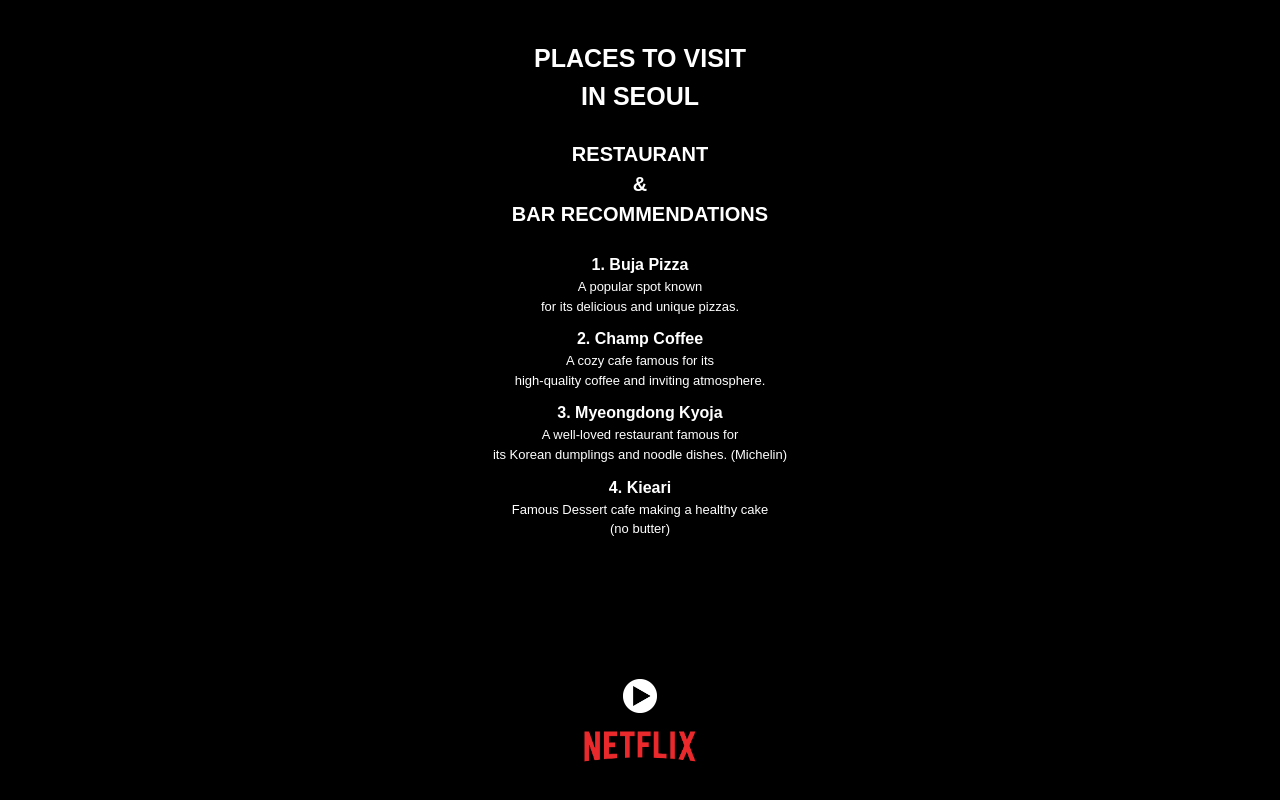
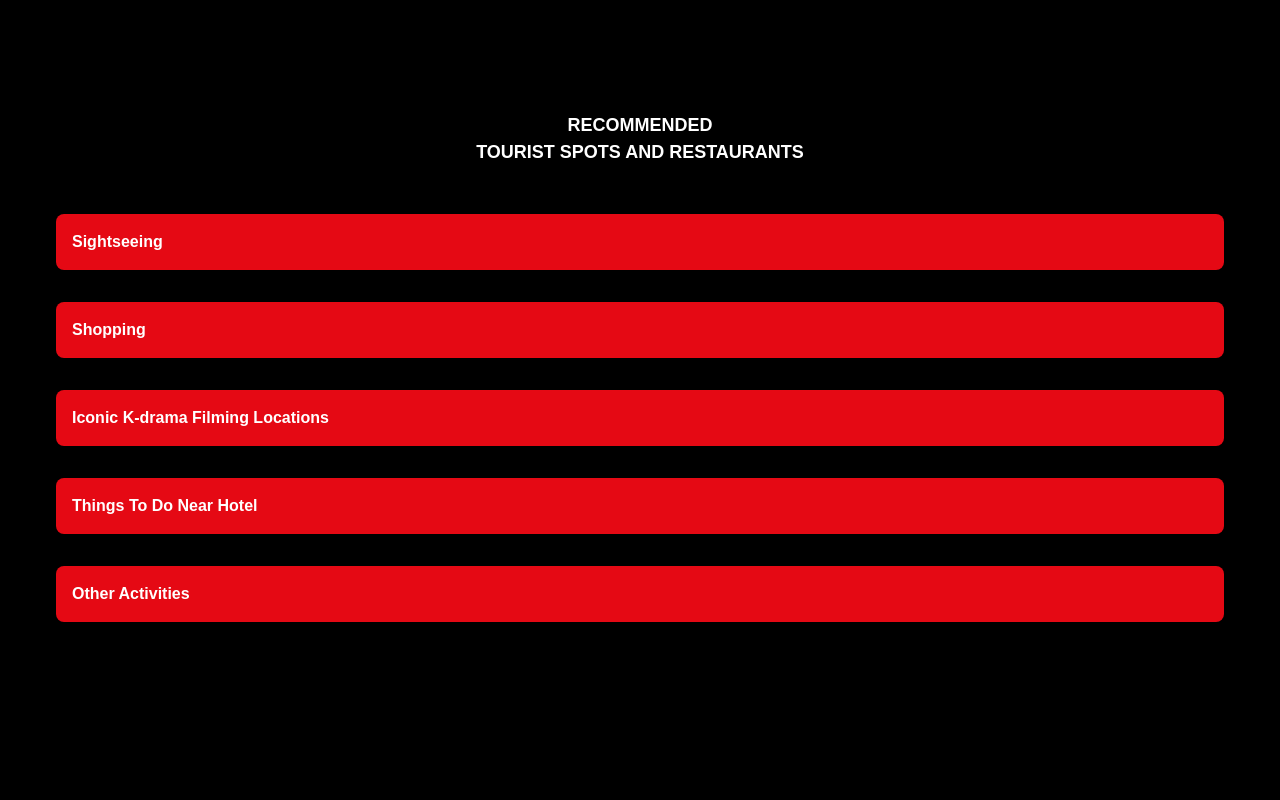
Before and after one commit to jiohjung98/netflix-squid-game-trip, a Next.js app: page /seoul in a window 1280 px wide. Built offline with nearby package versions, Linux system fonts and the light colour scheme; a web font is replaced by a local one.

Commit message:
feat: link, sightseeing

```diff
--- a/src/pages/category/index.tsx
+++ b/src/pages/category/index.tsx
@@ -31,7 +31,7 @@ const CategoryPage = () => {
               <p className="text-white font-bold py-4 px-4 rounded-lg text-left mb-8">Exploring Seoul</p>
             </div>
           </Link>
-          <Link href="https://chat.whatsapp.com/Ip1Hb9q5qr1FFoVVnwmEiv">
+          <Link href="https://chat.whatsapp.com/IjdRl7lZM3z3XNgNaLZXAV">
           <div className="block rounded-lg" style={{ backgroundColor: '#E50914' }}>
             <p className="text-white font-bold py-4 px-4 rounded-lg text-left mb-8">Live Chat with NETFLIX</p>
           </div>
--- a/src/pages/seoul/index.tsx
+++ b/src/pages/seoul/index.tsx
@@ -1,139 +1,180 @@
-import { useState } from 'react';
-import Image from 'next/image';
+// import { useState } from 'react';
+// import Image from 'next/image';
+
+// const ExploringPage = () => {
+//   const [currentPage, setCurrentPage] = useState(1);
+
+//   const nextPage = () => {
+//     setCurrentPage(currentPage + 1);
+//   };
+
+//   const previousPage = () => {
+//     setCurrentPage(currentPage - 1);
+//   };
+
+//   return (
+//     <div className="flex flex-col justify-between items-center h-screen">
+//       <div className="w-[95%] mt-[1.5rem] text-center">
+//         {currentPage === 1 && (
+//           <>
+//             <p className="text-white mt-[1rem] mb-[1.5rem] font-black" style={{ fontSize: '25px' }}>PLACES TO VISIT<br/>IN SEOUL</p>
+//             <div className="netflix-light font-extrabold text-white mb-[1.5rem]" style={{ fontSize: '20px' }}>RESTAURANT<br/>&<br/>BAR RECOMMENDATIONS</div>
+//             <div className="netflix-light font-bold text-white my-auto" style={{ fontSize: '16px' }}>1. Buja Pizza</div>
+//             <div className="netflix-light text-white mb-[0.7rem] font-light" style={{ fontSize: '13px' }}>A popular spot known<br/>for its delicious and unique pizzas.</div>
+
+//             <div className="netflix-light font-bold text-white my-auto" style={{ fontSize: '16px' }}>2. Champ Coffee</div>
+//             <div className="netflix-light text-white mb-[0.7rem] font-light" style={{ fontSize: '13px' }}>A cozy cafe famous for its<br/>high-quality coffee and inviting atmosphere.</div>
+
+//             <div className="netflix-light font-bold text-white my-auto" style={{ fontSize: '16px' }}>3. Myeongdong Kyoja</div>
+//             <div className="netflix-light text-white mb-[0.7rem] font-light" style={{ fontSize: '13px' }}>A well-loved restaurant famous for<br/>its Korean dumplings and noodle dishes. (Michelin)</div>
+
+//             <div className="netflix-light font-bold text-white my-auto" style={{ fontSize: '16px' }}>4. Kieari</div>
+//             <div className="netflix-light text-white mb-[0.7rem] font-light" style={{ fontSize: '13px' }}>Famous Dessert cafe making a healthy cake<br/>(no butter)</div>
+
+//             {/* <div className="netflix-light font-bold text-white my-auto" style={{ fontSize: '16px' }}>5. Bo Market</div>
+//             <div className="netflix-light text-white mb-[0.7rem]" style={{ fontSize: '13px' }}>A trendy market-style venue offering a variety of<br/>food and drink options in a lively atmosphere.</div> */}
+
+//           </>
+//         )}
+//         {currentPage === 2 && (
+//             <>
+//             <p className="text-white mt-[1rem] mb-[1.5rem] font-black" style={{ fontSize: '25px' }}>PLACES TO VISIT<br/>IN SEOUL</p>
+//             <div className="netflix-light font-extrabold text-white mb-[1.5rem]" style={{ fontSize: '20px' }}>TOURIST SPOTS<br/>AROUND THE HOTEL</div>
+//             <div className="netflix-light font-bold text-white my-auto" style={{ fontSize: '16px' }}>1. Hyundai Vinyl & Plastic</div>
+//             <div className="netflix-light text-white mb-[0.7rem] font-light" style={{ fontSize: '13px' }}>An experiential space where you can<br/>freely listen to and handle vinyl records.</div>
+
+//             <div className="netflix-light font-bold text-white my-auto" style={{ fontSize: '16px' }}>2. TAMBURINS Hannam flagship store</div>
+//             <div className="netflix-light text-white mb-[0.7rem] font-light" style={{ fontSize: '13px' }}>The flagship store of TAMBURINS,<br/>a contemporary beauty and lifestyle brand.</div>
+
+//             <div className="netflix-light font-bold text-white my-auto" style={{ fontSize: '16px' }}>3. Leeum Museum of Art</div>
+//             <div className="netflix-light text-white mb-[0.7rem] font-light" style={{ fontSize: '13px' }}>A renowned museum showcasing a mix<br/>of traditional Korean art and contemporary works.</div>
+
+//             <div className="netflix-light font-bold text-white my-auto" style={{ fontSize: '16px' }}>4. NATIONAL MUSEUM OF KOREA</div>
+//             <div className="netflix-light text-white mb-[0.7rem] font-light" style={{ fontSize: '13px' }}>The premier cultural institution showcasing<br/>the rich history and diverese heritage.</div>
+//             <div className='flex flex-col w-full mt-auto'>
+//           </div>
+//           </>
+//         )}
+//         {currentPage === 3 && (
+//            <>
+//            <p className="text-white mt-[1rem] mb-[2.5rem] font-black" style={{ fontSize: '25px' }}>PLACES TO VISIT<br/>IN SEONGSU</p>
+//            <div className="netflix-light font-bold text-white my-auto" style={{ fontSize: '16px' }}>1. Dior Seongsu</div>
+//            <div className="netflix-light text-white mb-[0.7rem] font-light" style={{ fontSize: '13px' }}>Gorgeous boutique café from Dior</div>
+
+//            <div className="netflix-light font-bold text-white my-auto" style={{ fontSize: '16px' }}>2. SM Entertainment</div>
+//            <div className="netflix-light text-white mb-[0.7rem] font-light" style={{ fontSize: '13px' }}>Experiential space for K-POP Entertainment</div>
+
+//            <div className="netflix-light font-bold text-white my-auto" style={{ fontSize: '16px' }}>3. Satur The T-Shirt Shop Pop-Up</div>
+//            <div className="netflix-light text-white mb-[0.7rem] font-light" style={{ fontSize: '13px' }}>A pop-up for Satur graphic<br/>tees with a vintage LP vibe</div>
+
+//            <div className="netflix-light font-bold text-white my-auto" style={{ fontSize: '16px' }}>4. Jayeondo Salted Bakery</div>
+//            <div className="netflix-light text-white mb-[0.7rem] font-light" style={{ fontSize: '13px' }}>The hottest bakery with salted bread</div>
+
+//            <div className="netflix-light font-bold text-white my-auto" style={{ fontSize: '16px' }}>5. Nudecake Seongsu</div>
+//            <div className="netflix-light text-white mb-[0.7rem] font-light" style={{ fontSize: '13px' }}>A museum concept dessert<br/>café that even impresses</div>
+
+//          </>
+//         )}
+//       </div>
+//       <div className="w-full flex flex-col justify-center items-center pb-[1.5rem]">
+//       <div className='flex flex-col w-full mt-auto'>
+//       {currentPage === 2 && (
+//       <><a href="https://maps.app.goo.gl/Crscso1JC7vkhEqY6" target="_blank" rel="noopener noreferrer">
+//                           <Image
+//                               className="text-black rounded-lg mx-auto mt-[1rem]"
+//                               src="/location.png"
+//                               alt="Location Button"
+//                               width={100}
+//                               height={100}
+//                               priority />
+//                       </a><div className="netflix-light text-white mb-[0.7rem] text-center" style={{ fontSize: '13px' }}>click here to open maps</div></>
+//       )}
+//         {currentPage === 3 && (
+//            <><a href="https://maps.app.goo.gl/pdsDko7ZEo2vT9Np6" target="_blank" rel="noopener noreferrer">
+//                           <Image
+//                               className="text-black rounded-lg mx-auto mt-[1rem]"
+//                               src="/location.png"
+//                               alt="Location Button"
+//                               width={100}
+//                               height={100}
+//                               priority />
+//                       </a><div className="netflix-light text-white mb-[0.7rem] text-center" style={{ fontSize: '13px' }}>click here to open maps</div></>
+//         )}
+//     </div>
+//         <div className="flex justify-center w-[30%] mx-auto">
+//         {currentPage > 1 && (
+//             <Image
+//               className="text-black rounded-lg py-1 px-2"
+//               src="/previousbutton.png"
+//               alt="Previous Button"
+//               onClick={previousPage}
+//               width={50}
+//               height={50}
+//               priority
+//             />
+//           )}
+//           {currentPage < 3 && (
+//             <Image
+//               className="text-black rounded-lg py-1 px-2"
+//               src="/nextbutton.png"
+//               alt="Next Button"
+//               onClick={nextPage}
+//               width={50}
+//               height={50}
+//               priority
+//             />
+//           )}
+//         </div>
+
+//         <Image
+//           src="/NetflixLogo2.png"
+//           alt="NetflixLogo2 Logo"
+//           className="mx-auto"
+//           width={140}
+//           height={70}
+//           priority
+//         />
+//       </div>
+//     </div>
+//   );
+// };
+
+// export default ExploringPage;
+
+import Link from 'next/link';
 
 const ExploringPage = () => {
-  const [currentPage, setCurrentPage] = useState(1);
-
-  const nextPage = () => {
-    setCurrentPage(currentPage + 1);
-  };
-
-  const previousPage = () => {
-    setCurrentPage(currentPage - 1);
-  };
-
   return (
-    <div className="flex flex-col justify-between items-center h-screen">
-      <div className="w-[95%] mt-[1.5rem] text-center">
-        {currentPage === 1 && (
-          <>
-            <p className="text-white mt-[1rem] mb-[1.5rem] font-black" style={{ fontSize: '25px' }}>PLACES TO VISIT<br/>IN SEOUL</p>
-            <div className="netflix-light font-extrabold text-white mb-[1.5rem]" style={{ fontSize: '20px' }}>RESTAURANT<br/>&<br/>BAR RECOMMENDATIONS</div>
-            <div className="netflix-light font-bold text-white my-auto" style={{ fontSize: '16px' }}>1. Buja Pizza</div>
-            <div className="netflix-light text-white mb-[0.7rem] font-light" style={{ fontSize: '13px' }}>A popular spot known<br/>for its delicious and unique pizzas.</div>
-
-            <div className="netflix-light font-bold text-white my-auto" style={{ fontSize: '16px' }}>2. Champ Coffee</div>
-            <div className="netflix-light text-white mb-[0.7rem] font-light" style={{ fontSize: '13px' }}>A cozy cafe famous for its<br/>high-quality coffee and inviting atmosphere.</div>
-
-            <div className="netflix-light font-bold text-white my-auto" style={{ fontSize: '16px' }}>3. Myeongdong Kyoja</div>
-            <div className="netflix-light text-white mb-[0.7rem] font-light" style={{ fontSize: '13px' }}>A well-loved restaurant famous for<br/>its Korean dumplings and noodle dishes. (Michelin)</div>
-
-            <div className="netflix-light font-bold text-white my-auto" style={{ fontSize: '16px' }}>4. Kieari</div>
-            <div className="netflix-light text-white mb-[0.7rem] font-light" style={{ fontSize: '13px' }}>Famous Dessert cafe making a healthy cake<br/>(no butter)</div>
-
-            {/* <div className="netflix-light font-bold text-white my-auto" style={{ fontSize: '16px' }}>5. Bo Market</div>
-            <div className="netflix-light text-white mb-[0.7rem]" style={{ fontSize: '13px' }}>A trendy market-style venue offering a variety of<br/>food and drink options in a lively atmosphere.</div> */}
-
-          </>
-        )}
-        {currentPage === 2 && (
-            <>
-            <p className="text-white mt-[1rem] mb-[1.5rem] font-black" style={{ fontSize: '25px' }}>PLACES TO VISIT<br/>IN SEOUL</p>
-            <div className="netflix-light font-extrabold text-white mb-[1.5rem]" style={{ fontSize: '20px' }}>TOURIST SPOTS<br/>AROUND THE HOTEL</div>
-            <div className="netflix-light font-bold text-white my-auto" style={{ fontSize: '16px' }}>1. Hyundai Vinyl & Plastic</div>
-            <div className="netflix-light text-white mb-[0.7rem] font-light" style={{ fontSize: '13px' }}>An experiential space where you can<br/>freely listen to and handle vinyl records.</div>
-
-            <div className="netflix-light font-bold text-white my-auto" style={{ fontSize: '16px' }}>2. TAMBURINS Hannam flagship store</div>
-            <div className="netflix-light text-white mb-[0.7rem] font-light" style={{ fontSize: '13px' }}>The flagship store of TAMBURINS,<br/>a contemporary beauty and lifestyle brand.</div>
-
-            <div className="netflix-light font-bold text-white my-auto" style={{ fontSize: '16px' }}>3. Leeum Museum of Art</div>
-            <div className="netflix-light text-white mb-[0.7rem] font-light" style={{ fontSize: '13px' }}>A renowned museum showcasing a mix<br/>of traditional Korean art and contemporary works.</div>
-
-            <div className="netflix-light font-bold text-white my-auto" style={{ fontSize: '16px' }}>4. NATIONAL MUSEUM OF KOREA</div>
-            <div className="netflix-light text-white mb-[0.7rem] font-light" style={{ fontSize: '13px' }}>The premier cultural institution showcasing<br/>the rich history and diverese heritage.</div>
-            <div className='flex flex-col w-full mt-auto'>
-          </div>
-          </>
-        )}
-        {currentPage === 3 && (
-           <>
-           <p className="text-white mt-[1rem] mb-[2.5rem] font-black" style={{ fontSize: '25px' }}>PLACES TO VISIT<br/>IN SEONGSU</p>
-           <div className="netflix-light font-bold text-white my-auto" style={{ fontSize: '16px' }}>1. Dior Seongsu</div>
-           <div className="netflix-light text-white mb-[0.7rem] font-light" style={{ fontSize: '13px' }}>Gorgeous boutique café from Dior</div>
-
-           <div className="netflix-light font-bold text-white my-auto" style={{ fontSize: '16px' }}>2. SM Entertainment</div>
-           <div className="netflix-light text-white mb-[0.7rem] font-light" style={{ fontSize: '13px' }}>Experiential space for K-POP Entertainment</div>
-
-           <div className="netflix-light font-bold text-white my-auto" style={{ fontSize: '16px' }}>3. Satur The T-Shirt Shop Pop-Up</div>
-           <div className="netflix-light text-white mb-[0.7rem] font-light" style={{ fontSize: '13px' }}>A pop-up for Satur graphic<br/>tees with a vintage LP vibe</div>
-
-           <div className="netflix-light font-bold text-white my-auto" style={{ fontSize: '16px' }}>4. Jayeondo Salted Bakery</div>
-           <div className="netflix-light text-white mb-[0.7rem] font-light" style={{ fontSize: '13px' }}>The hottest bakery with salted bread</div>
-
-           <div className="netflix-light font-bold text-white my-auto" style={{ fontSize: '16px' }}>5. Nudecake Seongsu</div>
-           <div className="netflix-light text-white mb-[0.7rem] font-light" style={{ fontSize: '13px' }}>A museum concept dessert<br/>café that even impresses</div>
-
-         </>
-        )}
-      </div>
-      <div className="w-full flex flex-col justify-center items-center pb-[1.5rem]">
-      <div className='flex flex-col w-full mt-auto'>
-      {currentPage === 2 && (
-      <><a href="https://maps.app.goo.gl/Crscso1JC7vkhEqY6" target="_blank" rel="noopener noreferrer">
-                          <Image
-                              className="text-black rounded-lg mx-auto mt-[1rem]"
-                              src="/location.png"
-                              alt="Location Button"
-                              width={100}
-                              height={100}
-                              priority />
-                      </a><div className="netflix-light text-white mb-[0.7rem] text-center" style={{ fontSize: '13px' }}>click here to open maps</div></>
-      )}
-        {currentPage === 3 && (
-           <><a href="https://maps.app.goo.gl/pdsDko7ZEo2vT9Np6" target="_blank" rel="noopener noreferrer">
-                          <Image
-                              className="text-black rounded-lg mx-auto mt-[1rem]"
-                              src="/location.png"
-                              alt="Location Button"
-                              width={100}
-                              height={100}
-                              priority />
-                      </a><div className="netflix-light text-white mb-[0.7rem] text-center" style={{ fontSize: '13px' }}>click here to open maps</div></>
-        )}
-    </div>
-        <div className="flex justify-center w-[30%] mx-auto">
-        {currentPage > 1 && (
-            <Image
-              className="text-black rounded-lg py-1 px-2"
-              src="/previousbutton.png"
-              alt="Previous Button"
-              onClick={previousPage}
-              width={50}
-              height={50}
-              priority
-            />
-          )}
-          {currentPage < 3 && (
-            <Image
-              className="text-black rounded-lg py-1 px-2"
-              src="/nextbutton.png"
-              alt="Next Button"
-              onClick={nextPage}
-              width={50}
-              height={50}
-              priority
-            />
-          )}
+    <div className="flex items-center justify-center h-screen">
+      <div className="p-6 rounded-lg shadow-lg w-[95%] h-[90%] my-auto">
+          <h2 className="font-bold text-white text-center my-[3rem]" style={{ fontSize: "18px" }}>RECOMMENDED<br/>TOURIST SPOTS AND RESTAURANTS</h2>
+        <div className="space-y-4">
+          <Link href="/sight">
+            <div className="block rounded-lg" style={{ backgroundColor: '#E50914' }}>
+              <p className="text-white font-bold py-4 px-4 rounded-lg text-left mb-8">Sightseeing</p>
+            </div>
+          </Link>
+          <Link href="/airport">
+            <div className="block rounded-lg rounded-lg" style={{ backgroundColor: '#E50914' }}>
+              <p className="text-white font-bold py-4 px-4 rounded-lg text-left mb-8">Shopping</p>
+            </div>
+          </Link>
+          <Link href="/hotel">
+            <div className="block rounded-lg" style={{ backgroundColor: '#E50914' }}>
+              <p className="text-white font-bold py-4 px-4 rounded-lg text-left mb-8">Iconic K-drama Filming Locations</p>
+            </div>
+          </Link>
+          <Link href="/style">
+            <div className="block rounded-lg" style={{ backgroundColor: '#E50914' }}>
+              <p className="text-white font-bold py-4 px-4 rounded-lg text-left mb-8">Things To Do Near Hotel</p>
+            </div>
+          </Link>
+          <Link href="/seoul">
+            <div className="block rounded-lg" style={{ backgroundColor: '#E50914' }}>
+              <p className="text-white font-bold py-4 px-4 rounded-lg text-left mb-8">Other Activities</p>
+            </div>
+          </Link>
         </div>
-
-        <Image
-          src="/NetflixLogo2.png"
-          alt="NetflixLogo2 Logo"
-          className="mx-auto"
-          width={140}
-          height={70}
-          priority
-        />
       </div>
     </div>
   );
--- /dev/null
+++ b/src/pages/sight/index.tsx
@@ -0,0 +1,46 @@
+import Image from 'next/image';
+import Link from 'next/link';
+
+const SightSeeingPage = () => {
+  return (
+    <div className="flex flex-col justify-between items-center h-screen">
+      <div className="w-[95%] my-auto mt-[1.5rem] text-center flex flex-col justify-center items-center h-full">
+
+        <p className="text-white my-[1rem] font-extrabold" style={{ fontSize: '25px' }}>SIGHTSEEING</p>
+
+        <div className='w-full flex flex-col justify-center items-center flex-grow'>
+          <div className="text-white mt-[1rem] font-bold" style={{ fontSize: '18px' }}>1. Gyeongbokgung Palace</div>
+          <div className="text-white font-light" style={{ fontSize: '16px' }}>the largest of the 5 Grand Palaces built<br/>during the Joseon dynasty</div>
+          <div className="text-white mt-[1rem] font-bold" style={{ fontSize: '18px' }}>2. Changdeokgung Palace</div>
+          <div className="text-white font-light" style={{ fontSize: '16px' }}>known for its garden,<br/>and a UNESCO World Heritage site</div>
+          <div className="text-white mt-[1rem] font-bold" style={{ fontSize: '18px' }}>3. Bukchon Hanok Village</div>
+          <div className="text-white font-light" style={{ fontSize: '16px' }}>features traditional Korean houses,<br/>and has cates and shops</div>
+          <div className="text-white mt-[1rem] font-bold" style={{ fontSize: '18px' }}>4. Cheonggyecheon Stream</div>
+          <div className="text-white font-light" style={{ fontSize: '16px' }}>10.9km long stream that cuts through Seoul</div>
+        </div>
+      </div>
+
+      <div className="w-full flex flex-col justify-center items-center pb-[1.5rem]">
+      <a href="https://maps.app.goo.gl/pdsDko7ZEo2vT9Np6" target="_blank" rel="noopener noreferrer">
+                           <Image
+                               className="text-black rounded-lg mx-auto mb-[0.5rem]"
+                               src="/location.png"
+                               alt="Location Button"
+                               width={100}
+                               height={100}
+                               priority />
+                       </a><div className="netflix-light text-white mb-[0.7rem] text-center" style={{ fontSize: '13px' }}>click here to open maps</div>
+        <Image
+          src="/NetflixLogo2.png"
+          alt="NetflixLogo2 Logo"
+          className="mx-auto"
+          width={140}
+          height={70}
+          priority
+        />
+      </div>
+    </div>
+  );
+};
+
+export default SightSeeingPage;
```
